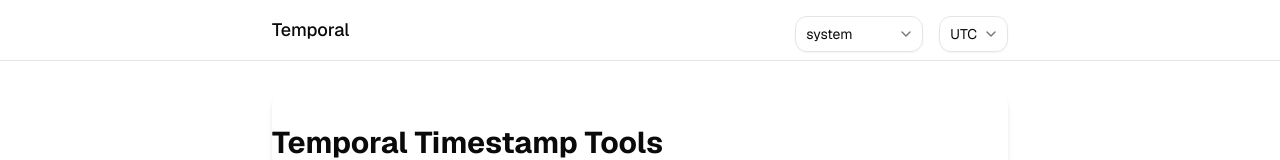
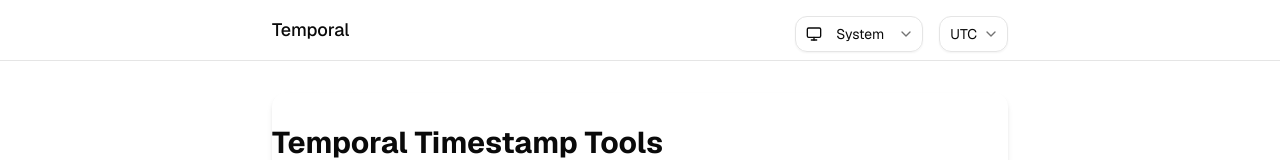
Before and after one commit to imfelixyeung/temporal.feli.page, a Next.js app: page / in a window 1280 px wide. Shown: the top 160 px of the page. Built offline with nearby package versions, Linux system fonts and the light colour scheme.

Commit message:
fix: restore theme options and selected value display

```diff
--- a/src/components/theme-selector.tsx
+++ b/src/components/theme-selector.tsx
@@ -10,6 +10,36 @@
   SelectTrigger,
   SelectValue,
 } from "@/components/ui/select";
+
+const themeOptions = [
+  {
+    value: "light",
+    label: (
+      <>
+        <SunIcon className="mr-2 size-4" />
+        Light
+      </>
+    ),
+  },
+  {
+    value: "dark",
+    label: (
+      <>
+        <MoonIcon className="mr-2 size-4" />
+        Dark
+      </>
+    ),
+  },
+  {
+    value: "system",
+    label: (
+      <>
+        <MonitorIcon className="mr-2 size-4" />
+        System
+      </>
+    ),
+  },
+];
 
 export default function ThemeSelector() {
   const { theme, setTheme } = useTheme();
@@ -31,6 +61,8 @@
     );
   }
 
+  const selectedOption = themeOptions.find((option) => option.value === theme);
+
   return (
     <div className="mt-2 flex items-center gap-2">
       <label htmlFor="theme-select" className="sr-only">
@@ -38,21 +70,16 @@
       </label>
       <Select value={theme} onValueChange={(value) => value && setTheme(value)}>
         <SelectTrigger id="theme-select" className="w-32">
-          <SelectValue placeholder="Select theme" />
+          <SelectValue placeholder="Select theme">
+            {selectedOption?.label}
+          </SelectValue>
         </SelectTrigger>
         <SelectContent>
-          <SelectItem value="light">
-            <SunIcon className="mr-2 size-4" />
-            Light
-          </SelectItem>
-          <SelectItem value="dark">
-            <MoonIcon className="mr-2 size-4" />
-            Dark
-          </SelectItem>
-          <SelectItem value="system">
-            <MonitorIcon className="mr-2 size-4" />
-            System
-          </SelectItem>
+          {themeOptions.map((option) => (
+            <SelectItem key={option.value} value={option.value}>
+              {option.label}
+            </SelectItem>
+          ))}
         </SelectContent>
       </Select>
     </div>
```
